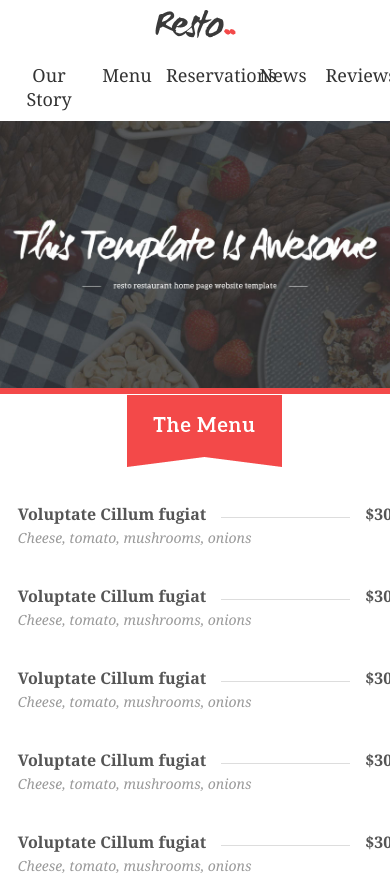
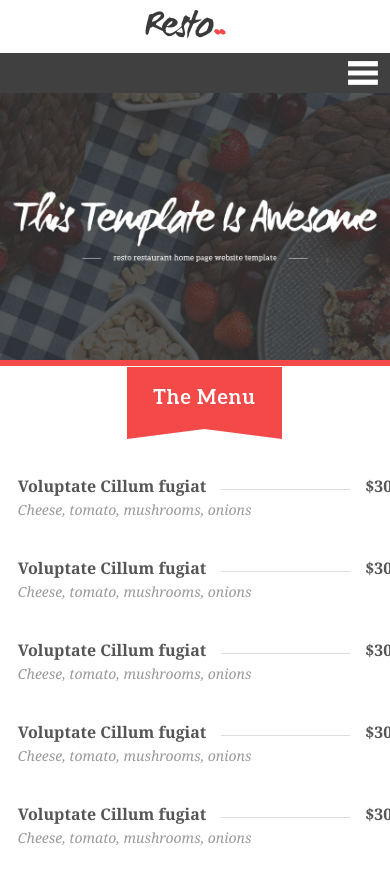
Before and after one commit to brianrichardsavage/Code-A-Responsive-Design-Website-001, a plain HTML site: page index.html in a window 390 px wide. Shown: the top 878 px of the page. Drawn offline with nearby package versions, Linux system fonts and the light colour scheme.

Commit message:
Updated media queries for the mobile menu. Also created the burger-menu png.

```diff
--- a/index.html
+++ b/index.html
@@ -13,6 +13,7 @@
             <div class="wrapper">
                 <h1 class="logo">Resto</h1>
                 <nav>
+					<a href="#" class="burger-nav"></a>
                     <h2>Main Navigation</h2>
                     <ul>
                         <li><a href="">Our Story</a></li>
@@ -138,5 +139,6 @@
         </footer>
 
     </body>
-
+	<script src="http://code.jquery.com/jquery-1.11.3.min.js"></script>
+    <script src="menu.js"></script>
 </html>
--- /dev/null
+++ b/menu.js
@@ -0,0 +1,7 @@
+// JavaScript Document
+
+$(document).ready(function(){
+	$(".burger-nav").on("click", function(){
+		$("header nav ul").toggleClass("open");
+	});
+});
--- a/style.css
+++ b/style.css
@@ -221,9 +221,46 @@ footer a{
     }
 }
 
-
 /* mobile */
 @media screen and (max-width: 480px){
+
+    .burger-nav{
+        display:block;
+        height: 40px;
+        width: 100%;
+        background:url(images/burger-menu.png) no-repeat 98% center;
+        background-color: #404040;
+    }
+
+	header .wrapper{
+		width: 100%;
+		padding: 0px;
+	}
+
+	header nav ul{
+	    overflow:hidden;
+	    background-color: #505050;
+	    height: 0px;
+	}
+
+	header nav ul.open{
+	    height: auto;
+	}
+
+	header nav ul li{
+	    float: none;
+	    text-align: left;
+	    width: 100%;
+	    margin: 0px;
+	}
+
+	header nav ul li a{
+        color:#FFFFFF;
+        padding: 10px;
+        border-bottom: 1px solid #404040;
+        display:block;
+        margin:0px;
+	}
 
     #featured li{
         width: 90%;
```
Also changed, not shown: images/burger-menu.png (added).
